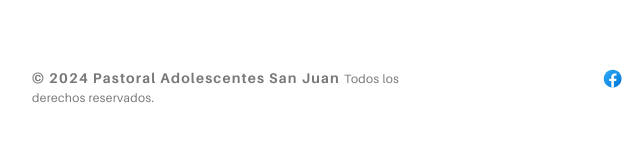
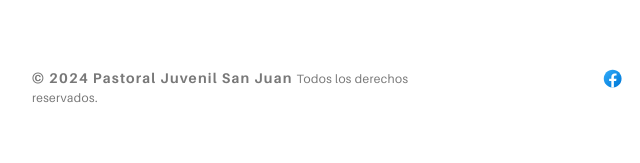
Before and after one commit to pastoralsanjuan/pastoralsanjuan.github.io, a plain HTML site: page about-item.html in a window 1280 px wide. Shown: the part 3981-4144 px from the top of the page, 0-640 px from the left. Drawn offline with nearby package versions, Linux system fonts and the light colour scheme.

Commit message:
Previows

```diff
--- a/about-item.html
+++ b/about-item.html
@@ -136,7 +136,7 @@
     <footer class="ae-container-fluid rk-footer ">
       <div class="ae-grid ae-grid--collapse">
         <div class="ae-grid__item item-lg-4 au-xs-ta-center au-lg-ta-left">
-          <p class="rk-footer__text rk-footer__copy "> <span class="ae-u-bold">© </span><span class="ae-u-bolder">2024 Pastoral Adolescentes San Juan </span> Todos los derechos reservados.</p>
+          <p class="rk-footer__text rk-footer__copy "> <span class="ae-u-bold">© </span><span class="ae-u-bolder">2024 Pastoral Juvenil San Juan </span> Todos los derechos reservados.</p>
         </div>
         <div class="ae-grid__item item-lg-4 au-xs-ta-center">
           <a href="https://www.facebook.com/pastoralsj23" title="Facebook" class="rk-social-btn ">
--- a/assets/css/urku.css
+++ b/assets/css/urku.css
@@ -11,7 +11,7 @@ body {
   margin: 0;
 }
 
-/* .loader {
+.loader {
   position: fixed;
   left: 0px;
   top: 0px;
@@ -20,7 +20,7 @@ body {
   z-index: 9999;
   background: url('images/pageLoader.gif') 50% 50% no-repeat rgb(249,249,249);
   opacity: .8;
-} */
+}
 .rk-container {
   margin-right: auto;
   margin-left: auto;
```
Also changed, not shown: 1 other file.
